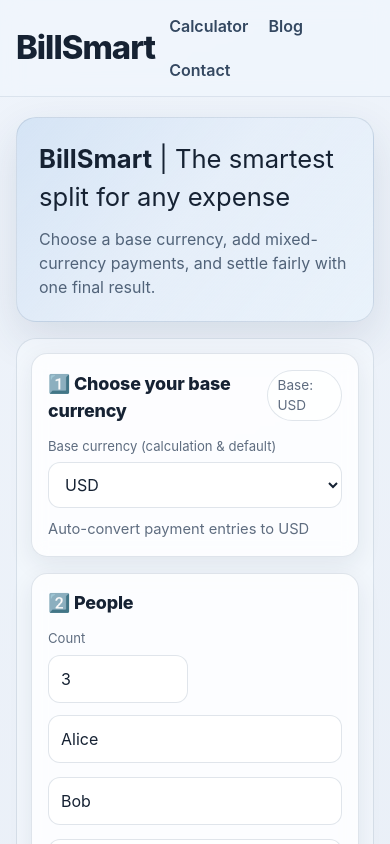
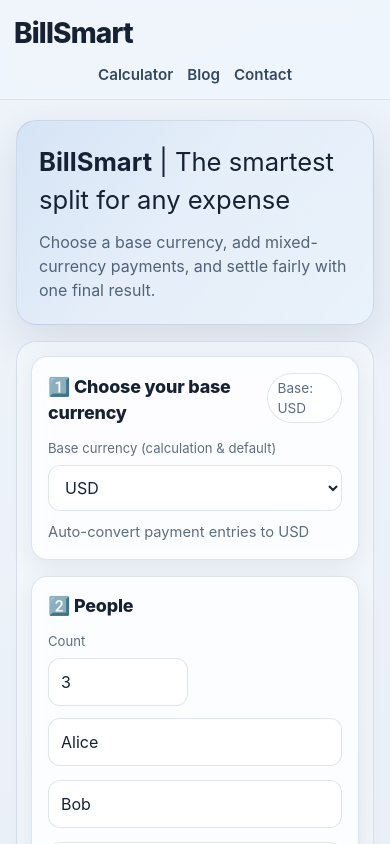
Before and after one commit to Mark0615/billsmarter, a Next.js app: page / in a window 390 px wide. Shown: the top 844 px of the page. Built offline with nearby package versions, Linux system fonts and the light colour scheme.

Commit message:
update homepage css

```diff
--- a/app/globals.css
+++ b/app/globals.css
@@ -86,6 +86,29 @@ a {
 .navLinks a {
   color: #344861;
   font-weight: 600;
+}
+
+@media (max-width: 640px) {
+  .navInner {
+    flex-direction: column;
+    align-items: flex-start;
+    gap: 10px;
+    padding: 12px 14px;
+  }
+
+  .brandText {
+    font-size: 1.75rem; /* 手機稍微小一點避免撐開 */
+  }
+
+  .navLinks {
+    width: 100%;
+    justify-content: center; /* 連結置中 */
+    gap: 14px;               /* 間距縮小 */
+  }
+
+  .navLinks a {
+    font-size: 0.95rem;
+  }
 }
 
 .siteMain {
```
